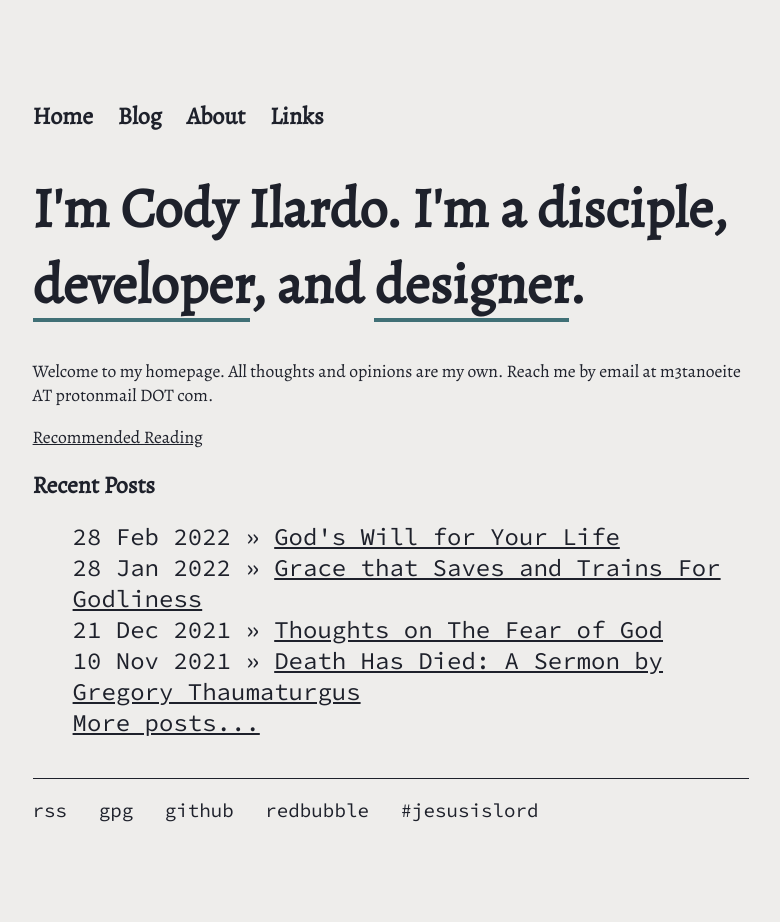
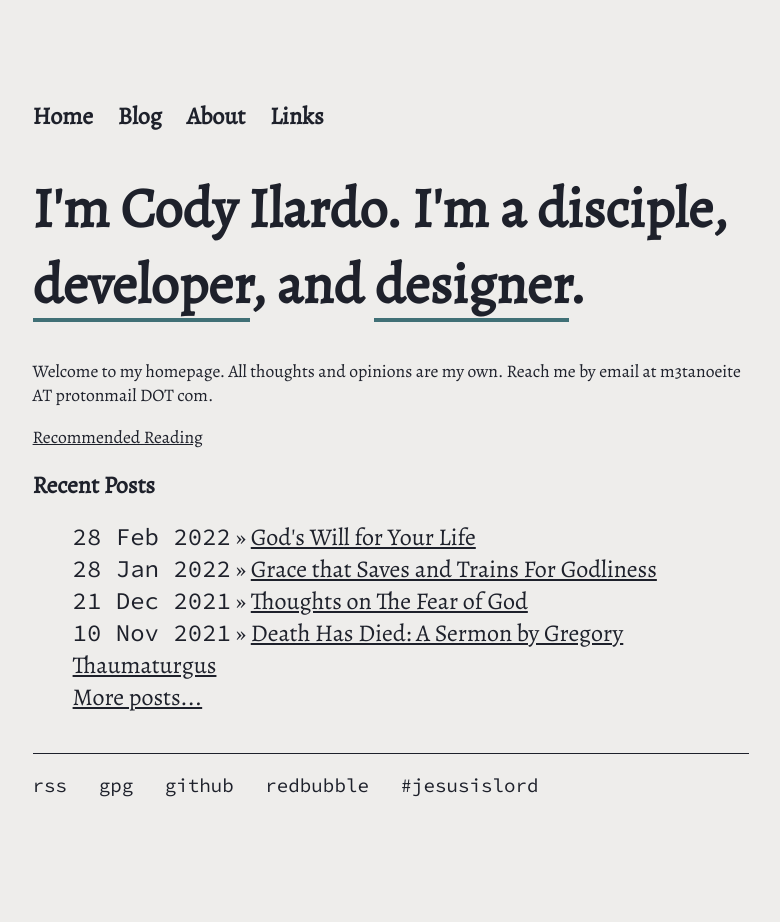
Before and after one commit to codyilardo/codyilardo.github.io, a Jekyll site: the page built from index.html, in a window 1280 px wide. Shown: the whole page, without its empty margins (249-1029 px from the left). Built offline with Jekyll 4.4.1, drawn with Linux system fonts in a browser that asks for light colours; after the commit the page ends 900 px from its top, so only the background shows below that.

Commit message:
font changes

```diff
--- a/blog/index.html
+++ b/blog/index.html
@@ -6,6 +6,6 @@ title: Blog
 	<ul class="posts">
 
 	  {% for post in site.posts %}
-	    <li class="post-date"><span>{{ post.date | date_to_string }}</span> » <a href="{{ post.url }}" title="{{ post.title }}">{{ post.title }}</a></li>
+	    <li><span class="post-date">{{ post.date | date_to_string }}</span> » <a href="{{ post.url }}" title="{{ post.title }}">{{ post.title }}</a></li>
 	  {% endfor %}
 	</ul>
--- a/index.html
+++ b/index.html
@@ -14,9 +14,9 @@ title: Cody's Homepage
     <h2>Recent Posts</h2>
 	<ul class="posts">
 	  {% for post in site.posts limit:4 %}
-	    <li class="post-date"><span>{{ post.date | date_to_string }}</span> » <a href="{{ post.url }}" title="{{ post.title }}">{{ post.title }}</a></li>
+	    <li><span class="post-date">{{ post.date | date_to_string }}</span> » <a href="{{ post.url }}" title="{{ post.title }}">{{ post.title }}</a></li>
 	  {% endfor %}
-        <li class="post-date"><a href="/blog">More posts...</a></li>
+        <li><a href="/blog">More posts...</a></li>
 	</ul>
 
 </div>
```
